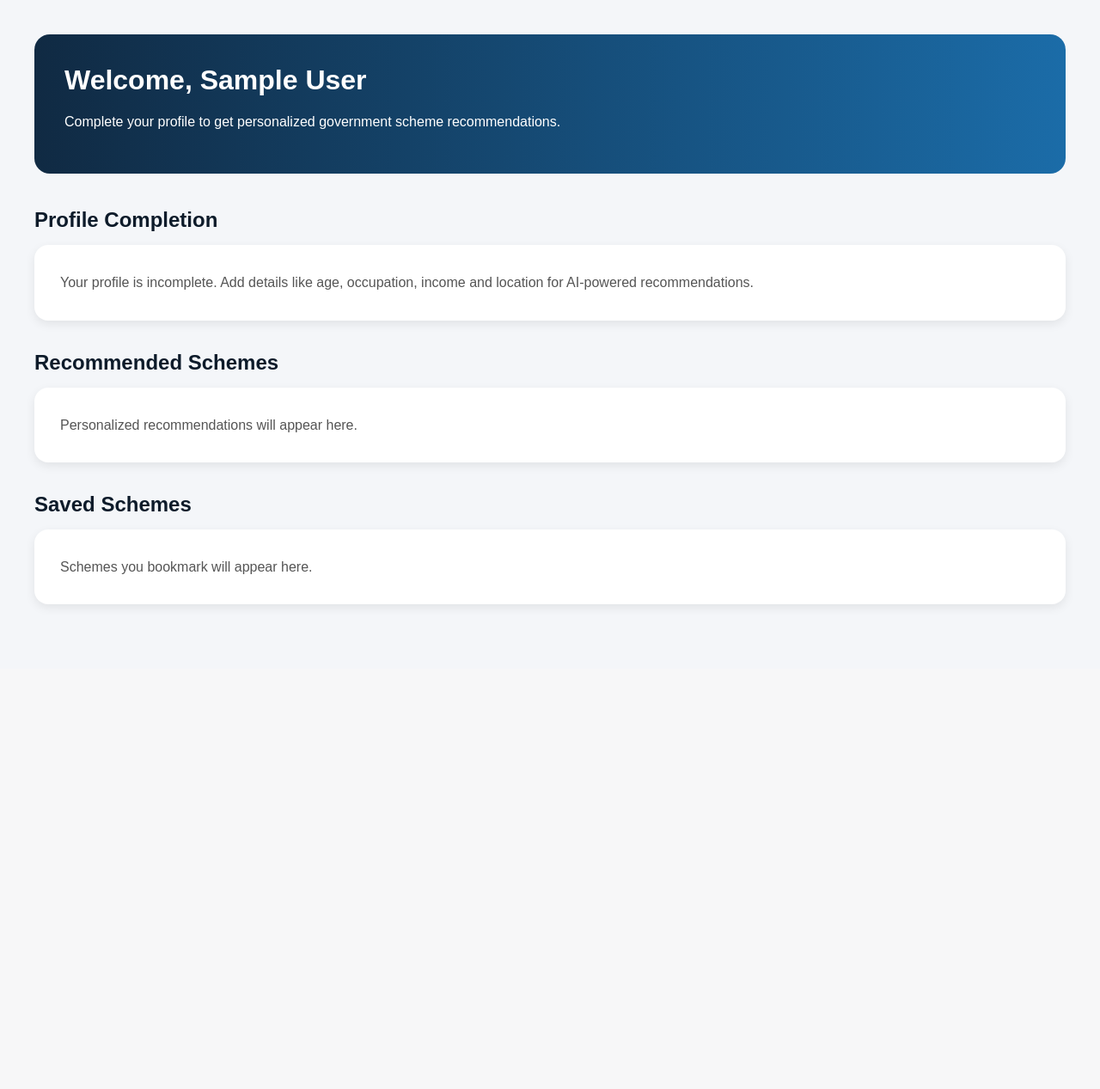
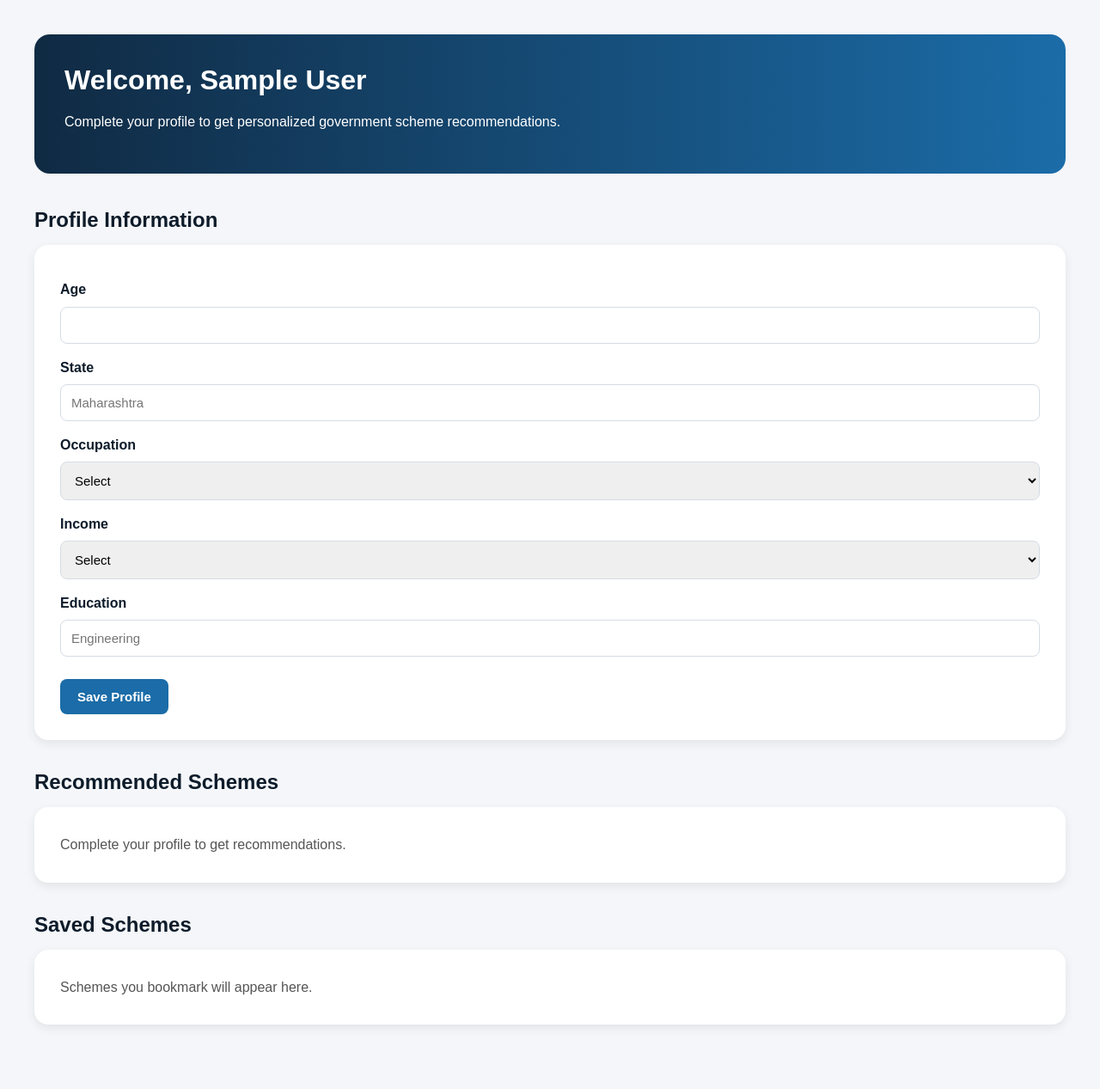
Before and after one commit to SHAUNSET/sarkarsetu, a PHP site: page /auth/dashboard.php in a window 1280 px wide. Shown: the part 64-1331 px from the top of the page at 86% size. Before the commit the page ends 771 px from the top, so only its background shows below. Run offline with PHP 8.4, Linux system fonts and the light colour scheme; the visitor is signed in with stand-in values (Sample User, id 1); data that the repository does not hold is empty.

Commit message:
User profile dashboard and search suggestions

```diff
--- a/auth/dashboard.php
+++ b/auth/dashboard.php
@@ -4,7 +4,19 @@ session_start();
 
 if(!isset($_SESSION['user_id'])){
     header("Location: login.php");
+    exit();
 }
+
+include("../includes/config.php");
+
+$user_id = $_SESSION['user_id'];
+
+$profile_query = mysqli_query(
+    $conn,
+    "SELECT * FROM user_profiles WHERE user_id='$user_id'"
+);
+
+$profile = mysqli_fetch_assoc($profile_query);
 
 ?>
 
@@ -61,20 +73,108 @@ if(!isset($_SESSION['user_id'])){
 
             </div>
 
-            <!-- PROFILE STATUS -->
+            <!-- PROFILE -->
 
             <section class="dashboard-section">
 
                 <h2>
-                    Profile Completion
+                    Profile Information
                 </h2>
 
                 <div class="dashboard-card">
 
-                    Your profile is incomplete.
+                <?php if($profile){ ?>
 
-                    Add details like age, occupation, income and location
-                    for AI-powered recommendations.
+                    <div class="profile-details">
+
+                        <p>
+                            <strong>Age:</strong>
+                            <?php echo $profile['age']; ?>
+                        </p>
+
+                        <p>
+                            <strong>State:</strong>
+                            <?php echo $profile['state']; ?>
+                        </p>
+
+                        <p>
+                            <strong>Occupation:</strong>
+                            <?php echo $profile['occupation']; ?>
+                        </p>
+
+                        <p>
+                            <strong>Income:</strong>
+                            <?php echo $profile['income']; ?>
+                        </p>
+
+                        <p>
+                            <strong>Education:</strong>
+                            <?php echo $profile['education']; ?>
+                        </p>
+
+                        <p>
+                            <strong>Status:</strong>
+                            ✅ Profile Completed
+                        </p>
+
+                    </div>
+
+                <?php } else { ?>
+
+                    <form action="save_profile.php" method="POST">
+
+                        <label>Age</label>
+
+                        <input
+                            type="number"
+                            name="age"
+                            required
+                        >
+
+                        <label>State</label>
+
+                        <input
+                            type="text"
+                            name="state"
+                            placeholder="Maharashtra"
+                            required
+                        >
+
+                        <label>Occupation</label>
+
+                        <select name="occupation" required>
+                            <option value="">Select</option>
+                            <option value="Student">Student</option>
+                            <option value="Farmer">Farmer</option>
+                            <option value="Employee">Employee</option>
+                            <option value="Business">Business</option>
+                        </select>
+
+                        <label>Income</label>
+
+                        <select name="income" required>
+                            <option value="">Select</option>
+                            <option value="Below 2 Lakh">Below 2 Lakh</option>
+                            <option value="2-5 Lakh">2-5 Lakh</option>
+                            <option value="5-10 Lakh">5-10 Lakh</option>
+                            <option value="Above 10 Lakh">Above 10 Lakh</option>
+                        </select>
+
+                        <label>Education</label>
+
+                        <input
+                            type="text"
+                            name="education"
+                            placeholder="Engineering"
+                        >
+
+                        <button type="submit">
+                            Save Profile
+                        </button>
+
+                    </form>
+
+                <?php } ?>
 
                 </div>
 
@@ -90,7 +190,19 @@ if(!isset($_SESSION['user_id'])){
 
                 <div class="dashboard-card">
 
-                    Personalized recommendations will appear here.
+                    <?php
+
+                    if($profile){
+
+                        echo "Personalized recommendations coming next.";
+
+                    }else{
+
+                        echo "Complete your profile to get recommendations.";
+
+                    }
+
+                    ?>
 
                 </div>
 
--- a/css/dashboard.css
+++ b/css/dashboard.css
@@ -125,3 +125,90 @@ body{
     }
 
 }
+
+
+/* PROFILE FORM */
+
+.dashboard-card form{
+    display: flex;
+    flex-direction: column;
+    gap: 6px;
+}
+
+.dashboard-card label{
+    font-weight: 600;
+    color: #0d1b2a;
+    margin-top: 8px;
+}
+
+.dashboard-card input,
+.dashboard-card select{
+    padding: 12px;
+    border: 1px solid #d6dce5;
+    border-radius: 8px;
+    font-size: 15px;
+    outline: none;
+    transition: 0.3s;
+}
+
+.dashboard-card input:focus,
+.dashboard-card select:focus{
+    border-color: #1b6ca8;
+    box-shadow: 0 0 0 3px rgba(27,108,168,0.12);
+}
+
+.dashboard-card button{
+    background-color: #1b6ca8;
+    color: white;
+    border: none;
+    padding: 12px 20px;
+    border-radius: 8px;
+    cursor: pointer;
+    font-size: 15px;
+    font-weight: bold;
+    transition: 0.3s;
+
+    width: fit-content;
+
+    /* reduced space above button */
+    margin-top: 20px;
+}
+
+.dashboard-card button:hover{
+    background-color: #14507d;
+    transform: translateY(-2px);
+}
+
+
+/* PROFILE DETAILS */
+
+.profile-details{
+    display: flex;
+    flex-direction: column;
+    gap: 10px;
+}
+
+.profile-details p{
+    margin: 0;
+    padding: 12px 15px;
+    background: #f8fafc;
+    border-radius: 8px;
+    border-left: 4px solid #1b6ca8;
+    color: #333;
+}
+
+.profile-details strong{
+    color: #0d1b2a;
+}
+
+/* STATUS BADGE */
+
+.profile-status{
+    display: inline-block;
+    margin-top: 10px;
+    background: #d1fae5;
+    color: #065f46;
+    padding: 8px 14px;
+    border-radius: 20px;
+    font-weight: 600;
+}
```
Also changed, not shown: auth/save_profile.php (added, +65 -0 lines).
